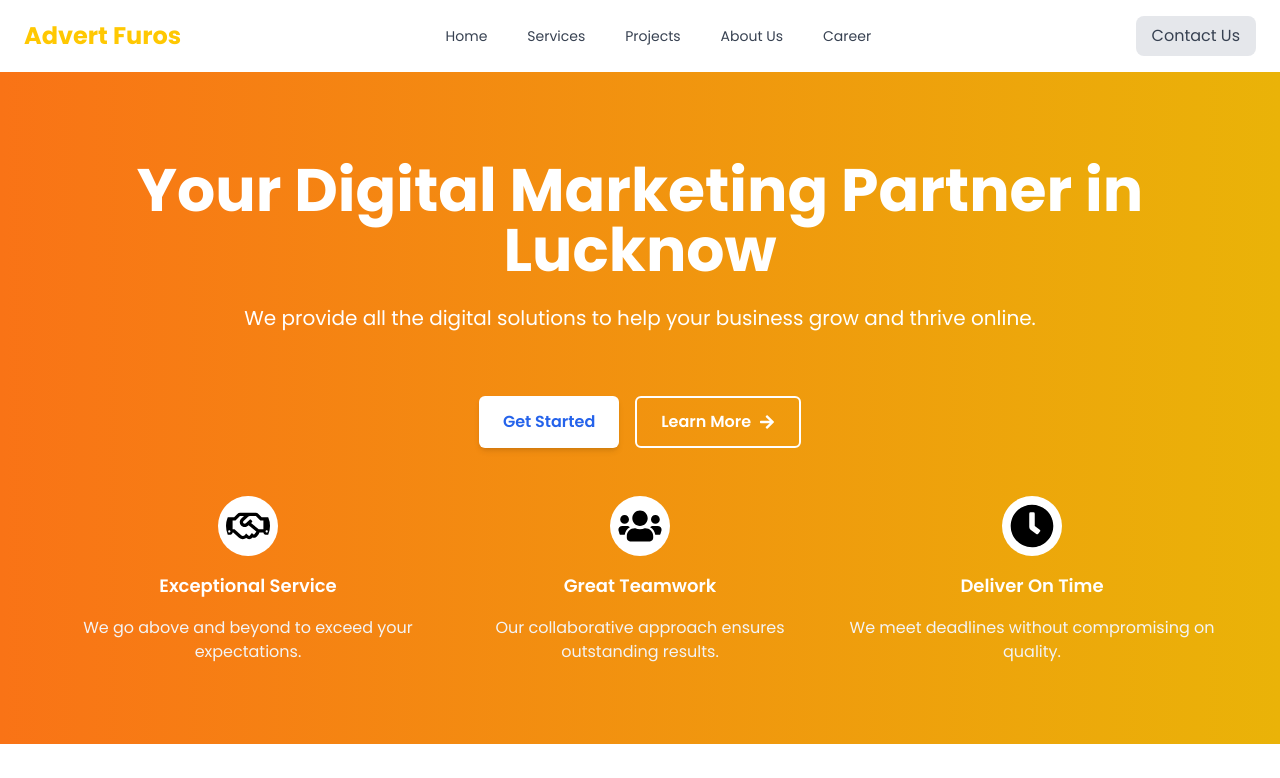
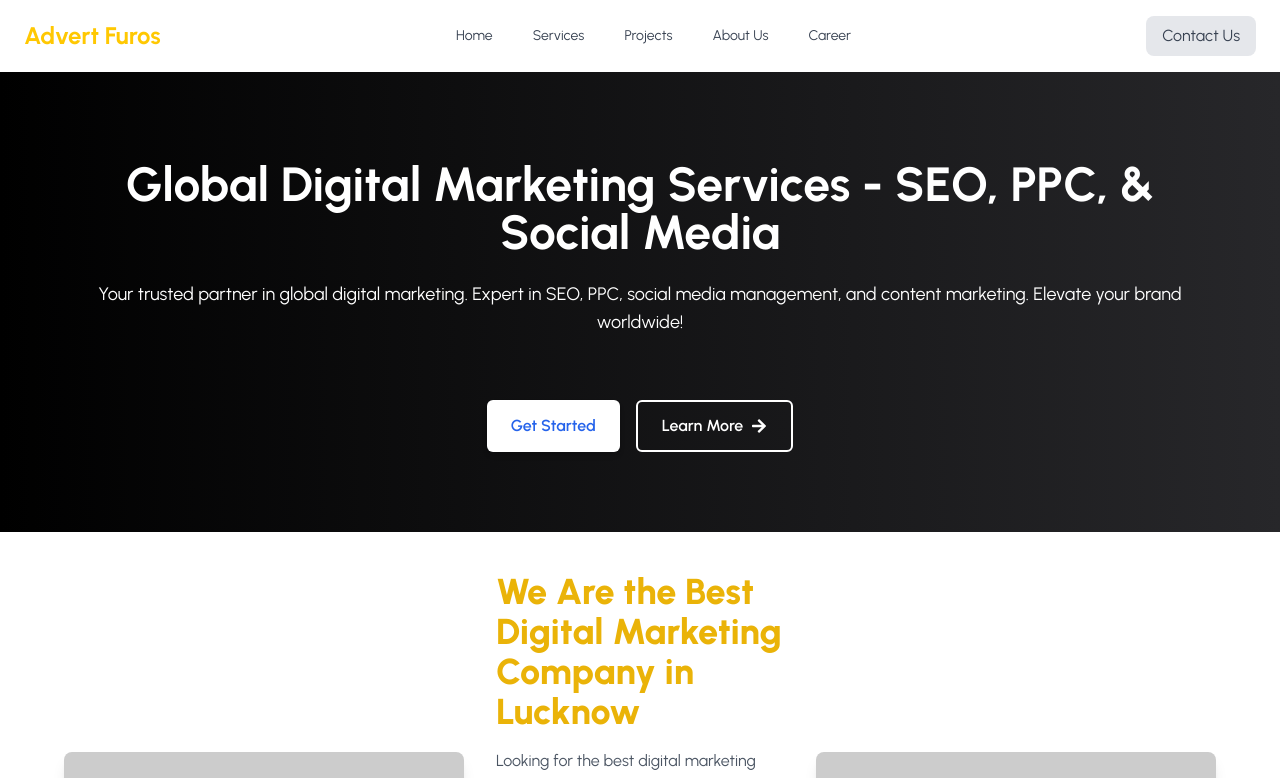
Before and after one commit to harshrao26/DigitalMarketing, a React (Vite) app: page / in a window 1280 px wide. Shown: the top 778 px of the page. Built offline with nearby package versions, Linux system fonts and the light colour scheme.

Commit message:
Font Updated

```diff
--- a/src/components/HeroSection.jsx
+++ b/src/components/HeroSection.jsx
@@ -3,19 +3,18 @@ import { FaRegHandshake, FaUsers, FaClock, FaArrowRight } from "react-icons/fa";
 
 const HeroSection = () => {
   return (
-    <section className="relative bg-gradient-to-r from-orange-500 to-yellow-500 flex flex-col items-center justify-center pt-20 text-white">
-      {/* Background */}
-      <div className="absolute inset-0 w-full h-full bg-opacity-30"></div>
+    <section className="relative bg-gradient-to-r from-black to-zinc-800 flex flex-col items-center justify-center pt-20 text-white">
 
       {/* Content */}
       <div className="relative container mx-auto flex flex-col items-center justify-center text-center py-20 px-6 lg:px-16">
         {/* Main Heading */}
-        <h1 className="text-3xl sm:text-4xl md:text-5xl lg:text-6xl font-bold mb-6 animate-fadeInUp">
-          Your Digital Marketing Partner in Lucknow
+        <h1 className="text-2xl sm:text-3xl md:text-4xl lg:text-5xl font-bold mb-6 animate-fadeInUp">
+          Global Digital Marketing Services - SEO, PPC, & Social Media
         </h1>
-        <p className="text-base sm:text-lg md:text-xl mb-6 animate-fadeInUp delay-200">
-          We provide all the digital solutions to help your business grow and
-          thrive online.
+        <p className="text-xs sm:text-sm md:text-lg mb-6 animate-fadeInUp delay-200">
+          Your trusted partner in global digital marketing. Expert in SEO, PPC,
+          social media management, and content marketing. Elevate your brand
+          worldwide!
         </p>
 
         {/* Buttons */}
@@ -28,9 +27,7 @@ const HeroSection = () => {
           </button>
         </div>
 
-        {/* Features */}
-        <div className="grid grid-cols-1 md:grid-cols-3 gap-6 mt-12 animate-fadeInUp delay-400">
-          {/* Exceptional Service */}
+        {/* <div className="grid grid-cols-1 md:grid-cols-3 gap-6 mt-12 animate-fadeInUp delay-400">
           <div className="flex flex-col items-center gap-4 text-center">
             <FaRegHandshake className="text-5xl sm:text-6xl rounded-full font-extralight text-black p-2 bg-white" />
             <h3 className="text-base sm:text-lg font-semibold">
@@ -41,7 +38,6 @@ const HeroSection = () => {
             </p>
           </div>
 
-          {/* Great Teamwork */}
           <div className="flex flex-col items-center gap-4 text-center">
             <FaUsers className="text-5xl sm:text-6xl rounded-full font-extralight text-black p-2 bg-white" />
             <h3 className="text-base sm:text-lg font-semibold">
@@ -52,7 +48,6 @@ const HeroSection = () => {
             </p>
           </div>
 
-          {/* Deliver On Time */}
           <div className="flex flex-col items-center gap-4 text-center">
             <FaClock className="text-5xl sm:text-6xl rounded-full font-extralight text-black p-2 bg-white" />
             <h3 className="text-base sm:text-lg font-semibold">
@@ -62,7 +57,7 @@ const HeroSection = () => {
               We meet deadlines without compromising on quality.
             </p>
           </div>
-        </div>
+        </div> */}
       </div>
     </section>
   );
--- a/src/index.css
+++ b/src/index.css
@@ -1,10 +1,12 @@
-@import url("https://fonts.googleapis.com/css2?family=Poppins:ital,wght@0,100;0,200;0,300;0,400;0,500;0,600;0,700;0,800;0,900;1,100;1,200;1,300;1,400;1,500;1,600;1,700;1,800;1,900&display=swap");
+@import url('https://fonts.googleapis.com/css2?family=Urbanist:ital,wght@0,100..900;1,100..900&display=swap');
+
+
 @tailwind base;
 @tailwind components;
 @tailwind utilities;
 
 * {
-  font-family: "Poppins", serif;
+  font-family: "Urbanist", serif;
   font-weight: 400;
   font-style: normal;
 }
```
